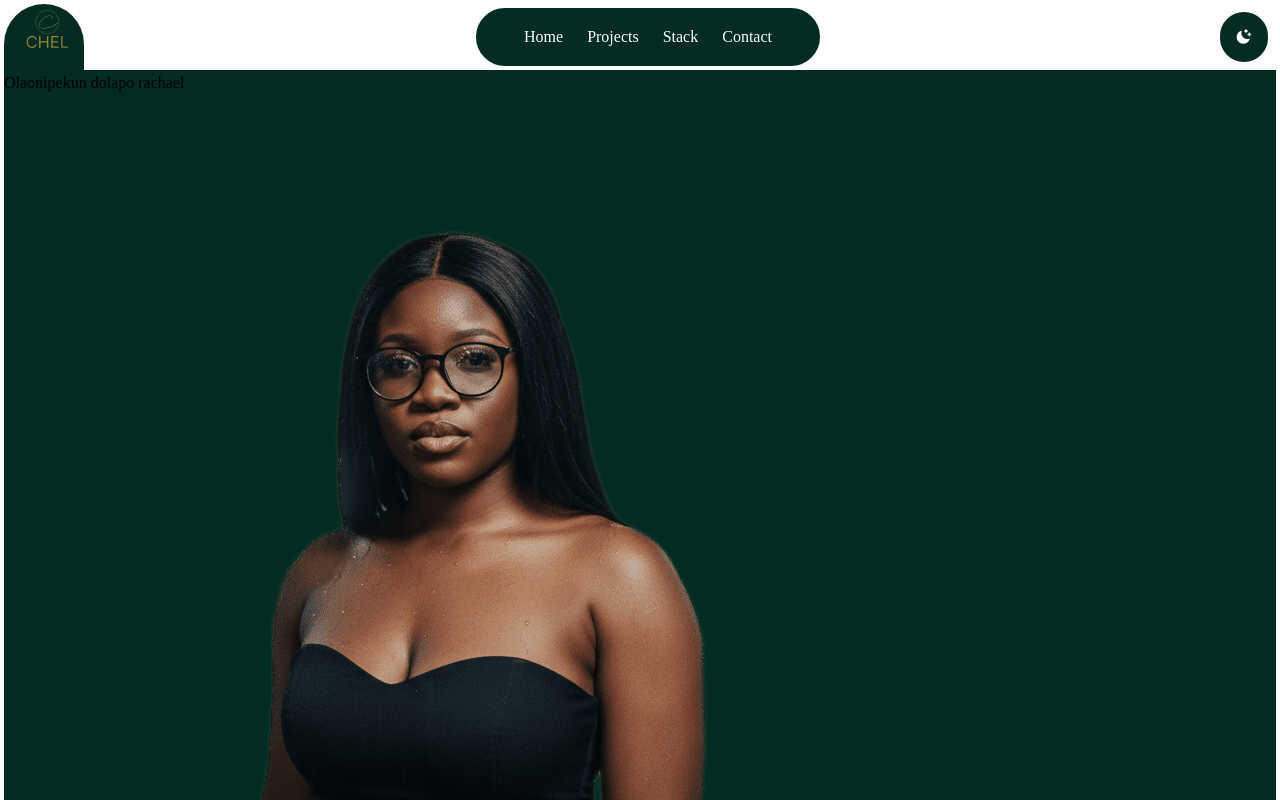
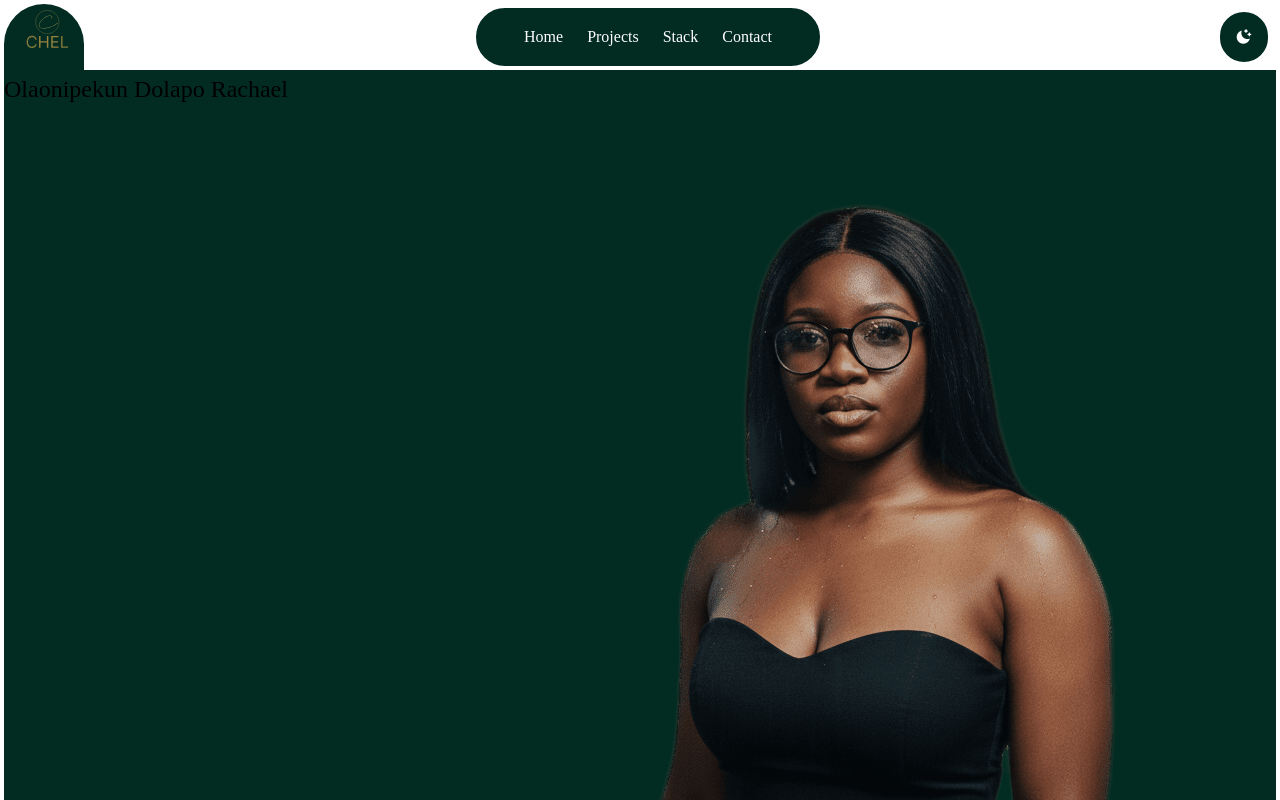
Before and after one commit to Lovethrech/my-main-portfolio, a Vue app: page / in a window 1280 px wide. Shown: the top 800 px of the page. Built offline with nearby package versions, Linux system fonts and the light colour scheme.

Commit message:
working on the hero components.

```diff
--- a/src/components/hero/HeroCtn.vue
+++ b/src/components/hero/HeroCtn.vue
@@ -14,5 +14,8 @@ import HeroUserProfileImage from './HeroUserProfileImage.vue';
 .hero-ctn{
     min-height: 40vh;
     background-color: var(--general-components-bg-color);
+    display: flex;
+    flex-direction: row;
+    justify-content: space-between;
 }
 </style>
--- a/src/components/hero/HeroTextCtn.vue
+++ b/src/components/hero/HeroTextCtn.vue
@@ -1,7 +1,8 @@
 <template>
     <div class="hero-text-ctn">
-        <p class="name">
-            Olaonipekun dolapo rachael
-        </p>
+        <h1 class="author-name">
+            Olaonipekun Dolapo Rachael
+        </h1>
+
     </div>
 </template>
```
